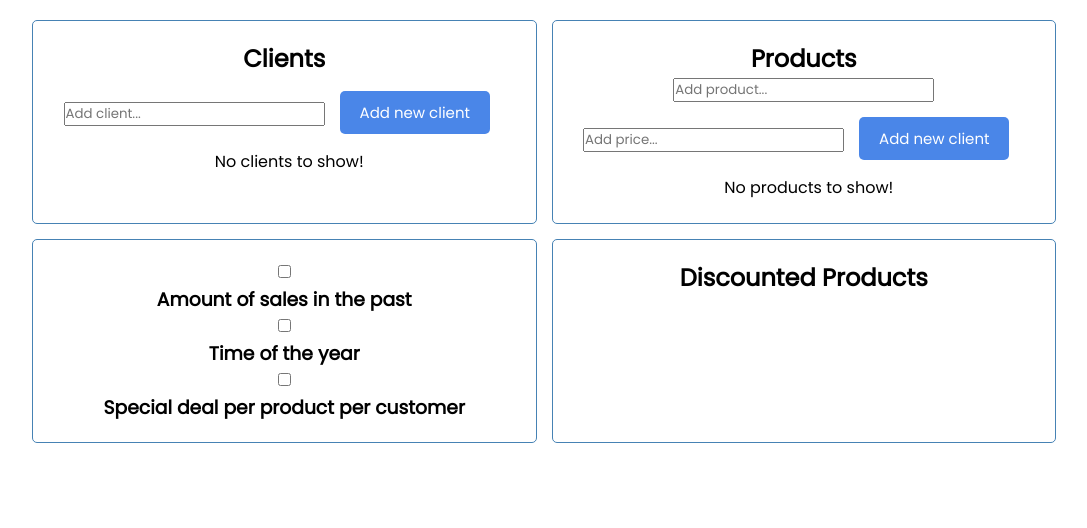
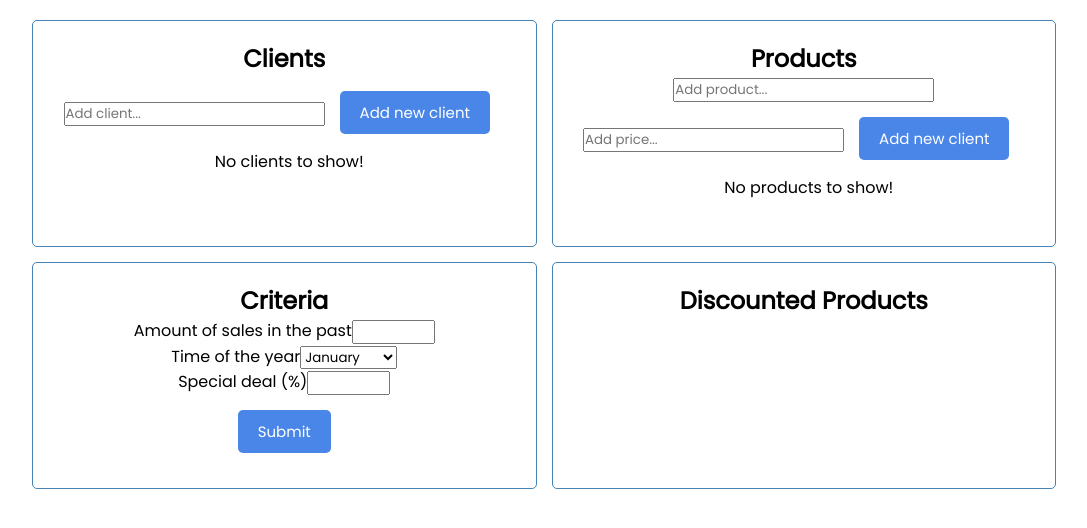
Before and after one commit to sla686/discount-calculator, a React (Create React App) app: page / in a window 1280 px wide. Shown: the top 528 px of the page, without its empty margins (96-1183 px from the left). Built offline with nearby package versions, Linux system fonts and the light colour scheme.

Commit message:
implemented Criteria logic

```diff
--- a/src/components/criteria/Criteria.tsx
+++ b/src/components/criteria/Criteria.tsx
@@ -1,34 +1,109 @@
-const Criteria = ({ handleChange }: { handleChange: (id: string) => void }) => {
+import { FormEvent, ChangeEvent, useState } from "react";
+
+const Criteria = ({
+  formCriteria,
+}: {
+  formCriteria: (result: string[]) => void;
+}) => {
+  const [sales, setSales] = useState("");
+  const [month, setMonth] = useState("1");
+  const [special, setSpecial] = useState("");
+
+  const onSubmit = (e: FormEvent) => {
+    e.preventDefault();
+
+    //// SALES DISCOUNT
+    let result = [];
+    const numSales = Number(sales);
+    switch (true) {
+      case numSales < 10:
+        // No discount if sales is less than 10
+        result.push("0");
+        break;
+      case numSales >= 10 && numSales < 20:
+        result.push("5");
+        break;
+      case numSales >= 20:
+        result.push("10");
+        break;
+
+      default:
+        break;
+    }
+
+    //// MONTH DISCOUNT
+    // Hardcoded:
+    // number of the month = the discount - 1
+    // January will be default value with 0% discount
+    const numMonth = Number(month) - 1;
+    if (numMonth) result.push(numMonth.toString());
+
+    //// SPECIAL DISCOUNT
+    // You set it by yourself
+    if (special) result.push(special);
+
+    console.log(result);
+    formCriteria(result);
+  };
+
   return (
     <>
       <div className="criteria">
+        <h2>Criteria</h2>
+        <form onSubmit={onSubmit} className="form-container">
           <div>
+            <label htmlFor="sales">Amount of sales in the past</label>
             <input
-            type="checkbox"
-            className="criteria--checkbox"
-            // checked={completed}
-            onChange={() => handleChange("1")}
+              type="number"
+              className="input-text"
+              onChange={(e: ChangeEvent<HTMLInputElement>) =>
+                setSales(e.target.value)
+              }
+              value={sales}
+              name="sales"
+              min="0"
+              max="100"
             />
-          <h3>Amount of sales in the past</h3>
           </div>
           <div>
-          <input
-            type="checkbox"
-            className="criteria--checkbox"
-            // checked={completed}
-            onChange={() => handleChange("2")}
-          />
-          <h3>Time of the year</h3>
+            <label htmlFor="month">Time of the year</label>
+            <select
+              name="month"
+              onChange={(e: ChangeEvent<HTMLSelectElement>) =>
+                setMonth(e.target.value)
+              }
+              value={month}
+            >
+              <option value="1">January</option>
+              <option value="2">February</option>
+              <option value="3">March</option>
+              <option value="4">April</option>
+              <option value="5">May</option>
+              <option value="6">June</option>
+              <option value="7">July</option>
+              <option value="8">August</option>
+              <option value="9">September</option>
+              <option value="10">October</option>
+              <option value="11">November</option>
+              <option value="12">December</option>
+            </select>
           </div>
           <div>
+            <label htmlFor="special">Special deal (%)</label>
             <input
-            type="checkbox"
-            className="criteria--checkbox"
-            // checked={completed}
-            onChange={() => handleChange("3")}
+              type="number"
+              className="input-text"
+              onChange={(e: ChangeEvent<HTMLInputElement>) =>
+                setSpecial(e.target.value)
+              }
+              value={special}
+              name="special"
+              min="0"
+              max="100"
             />
-          <h3>Special deal per product per customer</h3>
           </div>
+          <input type="submit" className="btn" value={"Submit"} />
+        </form>
       </div>
     </>
   );
```
Lines whose indentation alone changed are shown as unchanged.
